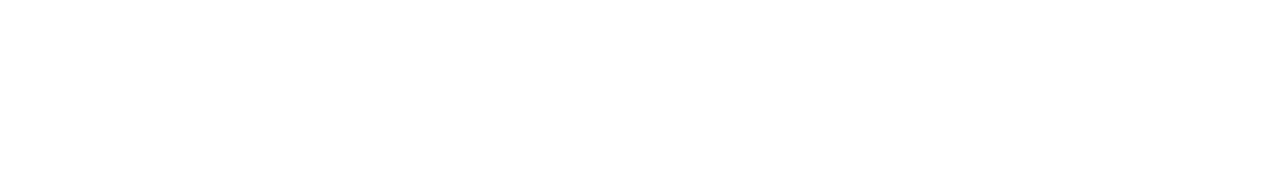
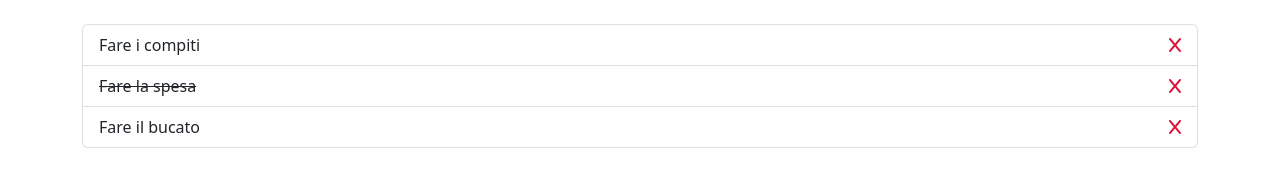
Before and after one commit to Lorenzo789/vue-todolist, a plain HTML site: page index.html in a window 1280 px wide. Drawn offline with nearby package versions, Linux system fonts and the light colour scheme.

Commit message:
milestone 1

```diff
--- a/css/style.css
+++ b/css/style.css
@@ -0,0 +1,3 @@
+.ms_color_x{
+    color: crimson;
+}
--- a/index.html
+++ b/index.html
@@ -23,7 +23,15 @@
     <title>Vue To Do List</title>
 </head>
 <body>
-
+    <main id="root" class="container my-4">
+        <ul class="list-group">
+            <li class="list-group-item d-flex" :class="{'text-decoration-line-through': element.done == true}"
+                v-for="(element, index) in todos">
+                {{ element.text }}
+                <a href="#" class="ms-auto ms_color_x"><i class="fa-solid fa-x"></i></a>
+            </li>
+        </ul>
+    </main>
 
     <script src="./js/main.js"></script>
 </body>
--- a/js/main.js
+++ b/js/main.js
@@ -1,3 +1,21 @@
+/**
+ * MILESTONE 1
+Stampare all'interno di una lista, un item per ogni todo. Se la proprietà done è uguale a true, visualizzare il testo del todo sbarrato.
+
+MILESTONE 2
+Visualizzare a fianco ad ogni item ha una "x": cliccando su di essa, il todo viene rimosso dalla lista.
+
+MILESTONE 3
+Predisporre un campo di input testuale e un pulsante "aggiungi": cliccando sul pulsante, il testo digitato viene letto e utilizzato per creare un nuovo todo, che quindi viene aggiunto alla lista dei todo esistenti.
+ */
+
+
+const app = new Vue (
+    {
+        el: '#root',
+
+        data: {
+
             todos: [
                 {
                     text: 'Fare i compiti',
@@ -12,3 +30,6 @@ todos: [
                     done: false
                 }
             ]
+        }
+    }
+)
```
Lines whose indentation alone changed are shown as unchanged.
